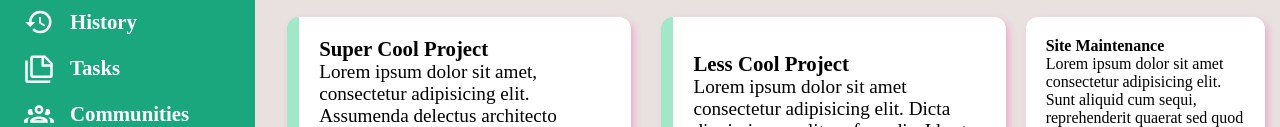
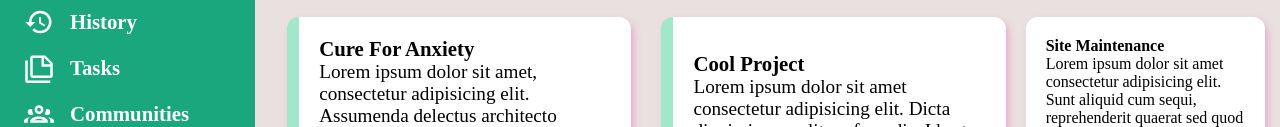
Before and after one commit to YourSM/odin-admin-dashboard, a plain HTML site: page index.html in a window 1280 px wide. Shown: the part 245-372 px from the top of the page. Drawn offline with Linux system fonts and the light colour scheme.

Commit message:
Change project titles

```diff
--- a/index.html
+++ b/index.html
@@ -63,7 +63,7 @@
       <h3>Your Projects</h3>
       <div class="user-projects">
         <article class="project">
-          <h4 class="project-title">Super Cool Project</h4>
+          <h4 class="project-title">Cure For Anxiety</h4>
           <p>Lorem ipsum dolor sit amet, consectetur adipisicing elit. Assumenda delectus architecto deleniti nostrum perferendis labore quisquam, exercitationem ad at officiis eos suscipit, provident, doloremque laboriosam. Iure laboriosam soluta quibusdam? Inventore?</p>
           <div class="project-toolbar">
             <svg xmlns="http://www.w3.org/2000/svg" viewBox="0 0 24 24"><title>star-plus-outline</title><path d="M5.8 21L7.4 14L2 9.2L9.2 8.6L12 2L14.8 8.6L22 9.2L18.8 12H18C17.3 12 16.6 12.1 15.9 12.4L18.1 10.5L13.7 10.1L12 6.1L10.3 10.1L5.9 10.5L9.2 13.4L8.2 17.7L12 15.4L12.5 15.7C12.3 16.2 12.1 16.8 12.1 17.3L5.8 21M17 14V17H14V19H17V22H19V19H22V17H19V14H17Z" /></svg>
@@ -72,7 +72,7 @@
           </div>
         </article>
         <article class="project">
-          <h4 class="project-title">Less Cool Project</h4>
+          <h4 class="project-title">Cool Project</h4>
           <p>Lorem ipsum dolor sit amet consectetur adipisicing elit. Dicta dignissimos velit perferendis. Id est vel odio dignissimos cumque totam omnis animi facere quod quibusdam fuga, saepe veniam et quos accusantium.</p>
           <div class="project-toolbar">
             <svg xmlns="http://www.w3.org/2000/svg" viewBox="0 0 24 24"><title>star-plus-outline</title><path d="M5.8 21L7.4 14L2 9.2L9.2 8.6L12 2L14.8 8.6L22 9.2L18.8 12H18C17.3 12 16.6 12.1 15.9 12.4L18.1 10.5L13.7 10.1L12 6.1L10.3 10.1L5.9 10.5L9.2 13.4L8.2 17.7L12 15.4L12.5 15.7C12.3 16.2 12.1 16.8 12.1 17.3L5.8 21M17 14V17H14V19H17V22H19V19H22V17H19V14H17Z" /></svg>
```
